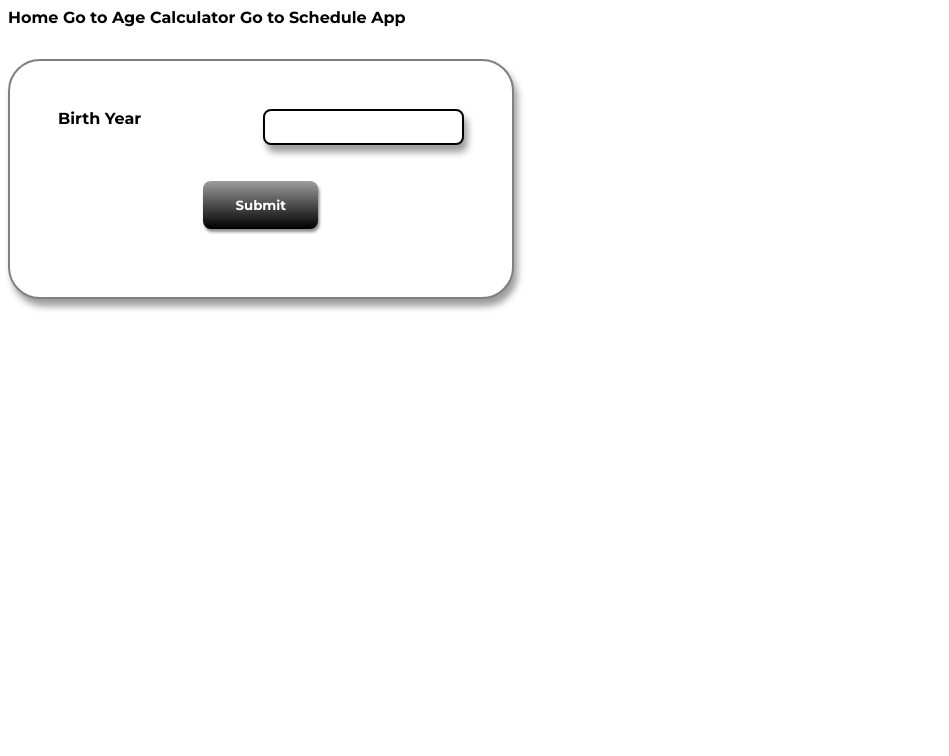
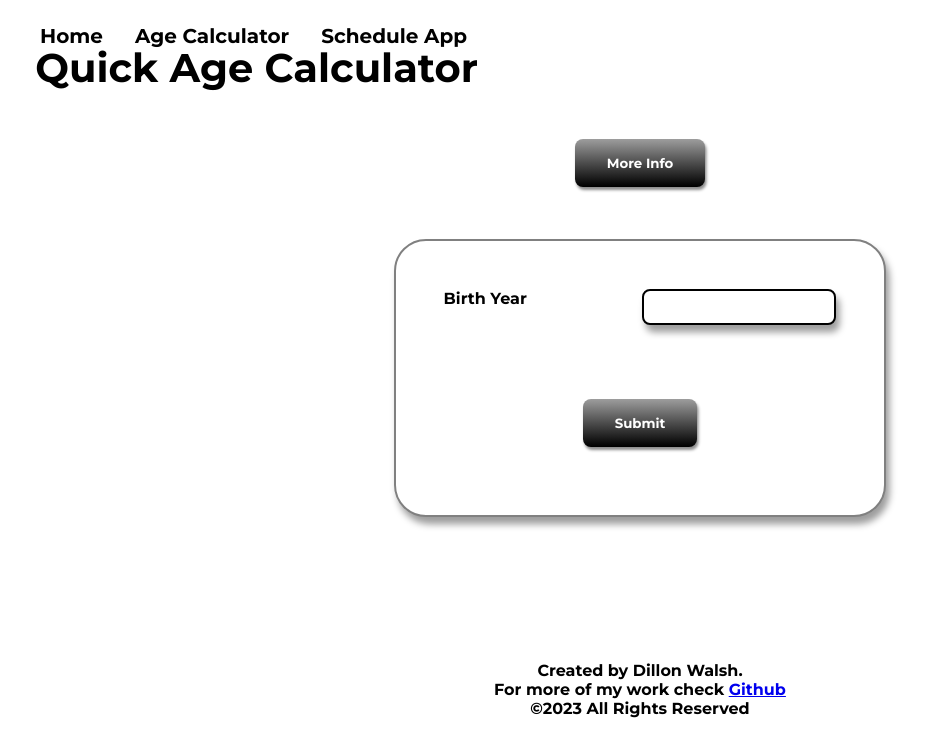
Before and after one commit to Dillonpw/DSC-ts-only, a website built with Vite: page calculatorPage.html in a window 1280 px wide. Shown: the whole page, without its empty margins (0-949 px from the left). Built offline with nearby package versions, Linux system fonts and the light colour scheme.

Commit message:
added styles to all pages

```diff
--- a/calculatorPage.html
+++ b/calculatorPage.html
@@ -14,15 +14,30 @@
         <title>Age Calculator</title>
     </head>
     <body>
+        <header>
             <nav>
                 <a data-navigate="toHome" id="Home">Home</a>
                 <a data-navigate="toAgeCalculator" id="ageCalculator"
-                >Go to Age Calculator</a
+                    >Age Calculator</a
                 >
                 <a data-navigate="toScheduleApp" id="scheduleApp"
-                >Go to Schedule App</a
+                    >Schedule App</a
                 >
             </nav>
+            <h1>Quick Age Calculator</h1>
+        </header>
+        <main class="container">
+            <div id="infoBox">
+                <button id="popBtn">More Info</button>
+
+                <div id="moreInfo" style="display: none">
+                    <p>
+                        This one is pretty straight-forward; Just type in the
+                        year the person was born and when submitted, the
+                        person's age based off of today's date will be returned!
+                    </p>
+                </div>
+            </div>
             <form id="ageForm">
                 <label for="year">Birth Year</label>
                 <input
@@ -33,8 +48,21 @@
                     required
                 />
                 <button type="submit">Submit</button>
+                <h3 id="result"></h3>
             </form>
-        <div id="result"></div>
-        <script type="module" src="src/main.js"></script>
+        </main>
+        <footer class="credits">
+            <p>
+                Created by Dillon Walsh. <br />For more of my work check
+                <a
+                    id="profile-link"
+                    href="https://github.com/Dillonpw/projects"
+                    target="_blank"
+                    >Github</a
+                ><br />
+                &copy;2023 All Rights Reserved
+            </p>
+        </footer>
+        <script type="module" src="/src/main.js"></script>
     </body>
 </html>
--- a/src/styles.css
+++ b/src/styles.css
@@ -22,17 +22,23 @@ html {
 body {
     min-width: 320px;
 }
-.nav {
+
+nav {
     display: flex;
-    justify-content: space-between;
+    justify-content: end;
     align-items: center;
+    gap:2rem;
 }
 
 a{
     cursor: pointer;
 }
 
-.header {
+a:hover{
+    text-decoration: underline 2px solid black;
+}
+
+header {
     padding: 1rem 2rem;
     color: black;
     display: flex;
@@ -87,7 +93,7 @@ h2 {
     width: 90%;
 }
 
-Button {
+button {
     text-align: center;
     background-image: linear-gradient(
         180deg,
@@ -105,7 +111,7 @@ Button {
     box-shadow: 1.5px 3px 3px hsl(0deg 0% 0% / 0.45);
 }
 
-Button:hover {
+button:hover {
     transform: scale(1.1);
 }
 #generate {
```
Also changed, not shown: index.html (+12 -3 lines), schedulePage.html (+11 -9 lines). Lines whose indentation alone changed are shown as unchanged.
